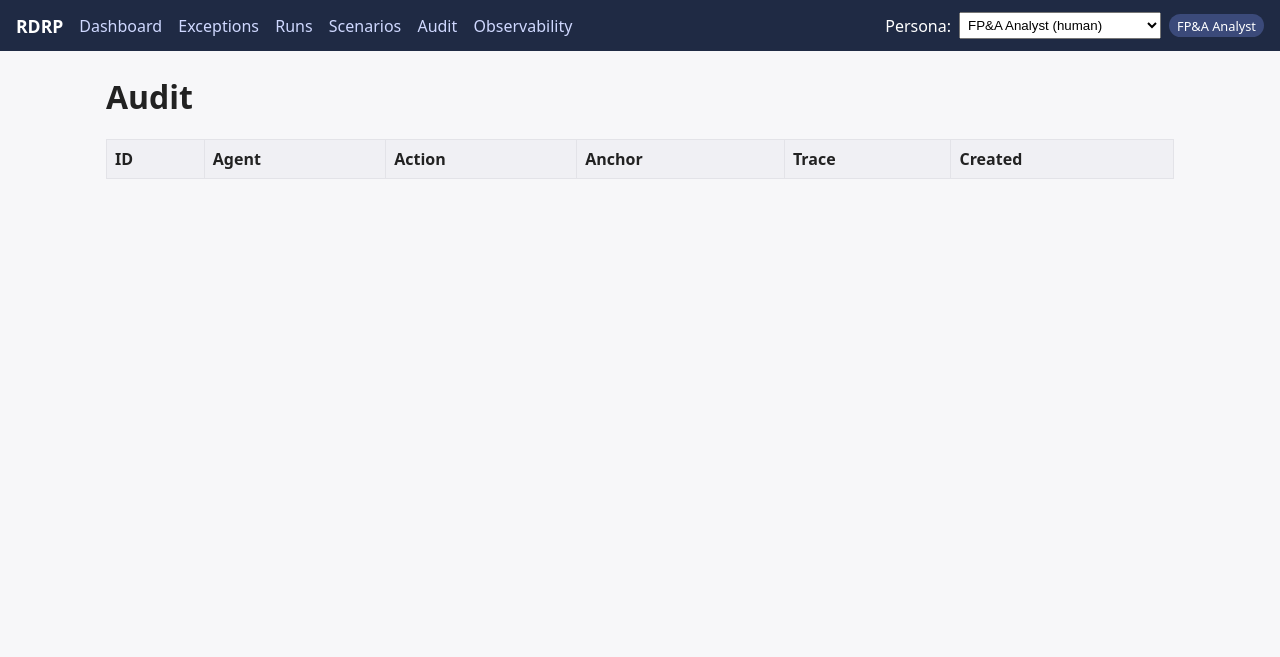
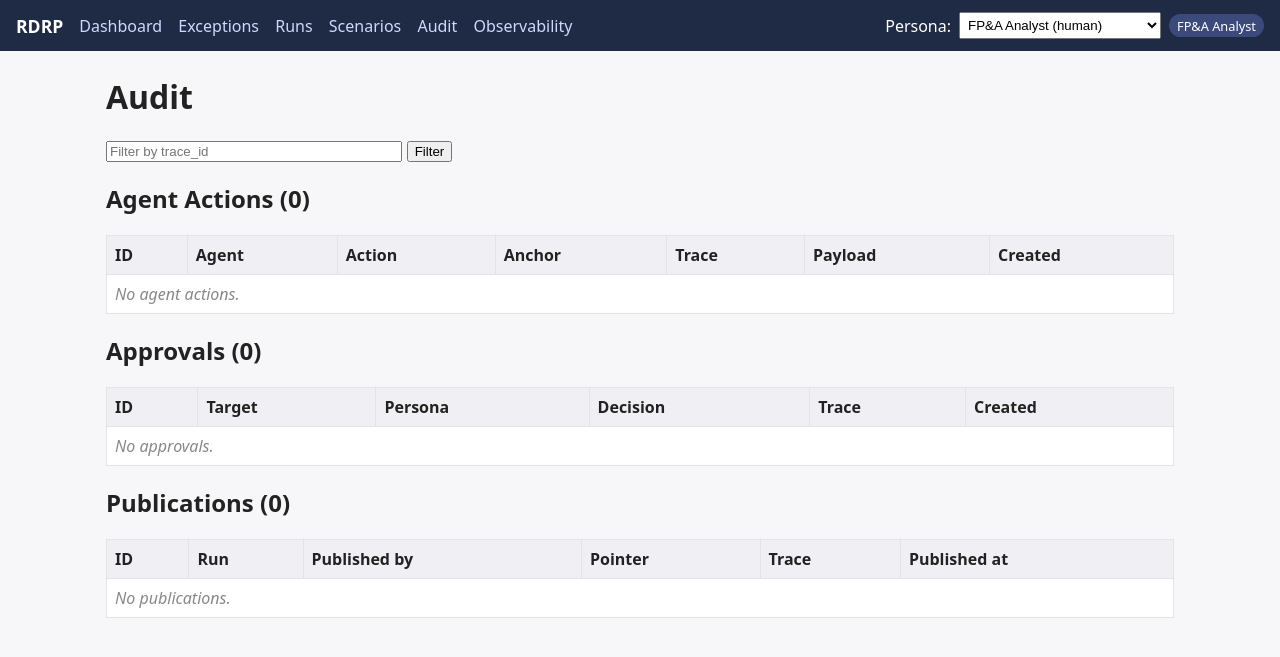
Before and after one commit to rlp-jym/zoomcamp-ai-dev-cohort-2026, a FastAPI app: page /audit in a window 1280 px wide. Shown: the top 657 px of the page. Run offline with FastAPI, Linux system fonts and the light colour scheme; data that the repository does not hold is empty; parts of the project's set-up code (start-up, migrations or seed data) failed here and were passed over; some libraries are stand-ins or nearby versions.

Commit message:
§20: render payload as JSON in audit table; §19: show variance chart with 4-decimal precision

```diff
--- a/project_1/backend/services/dashboard.py
+++ b/project_1/backend/services/dashboard.py
@@ -265,7 +265,7 @@ def get_dashboard_data(scenario: str = SCENARIO) -> dict:
         },
         "variance_category": {
             "labels": [r["item_category"] for r in variance_rows],
-            "values": [round(float(r["avg_var"] or 0), 2) for r in variance_rows],
+            "values": [round(float(r["avg_var"] or 0), 4) for r in variance_rows],
         },
         "segments": {
             "labels": [s["label"] for s in segments[:5]],
--- a/project_1/frontend/templates/audit.html
+++ b/project_1/frontend/templates/audit.html
@@ -2,20 +2,74 @@
 {% block title %}Audit{% endblock %}
 {% block content %}
 <h1>Audit</h1>
+
+<form method="get" action="/audit" class="audit-filter">
+  <input type="text" name="trace_id" value="{{ trace_id or '' }}"
+         placeholder="Filter by trace_id" style="width: 40ch">
+  <button type="submit">Filter</button>
+  {% if trace_id %}<a href="/audit">Clear</a>{% endif %}
+</form>
+
+<h2>Agent Actions ({{ actions|length }})</h2>
 <table class="table">
   <thead>
-    <tr><th>ID</th><th>Agent</th><th>Action</th><th>Anchor</th><th>Trace</th><th>Created</th></tr>
+    <tr><th>ID</th><th>Agent</th><th>Action</th><th>Anchor</th><th>Trace</th><th>Payload</th><th>Created</th></tr>
   </thead>
   <tbody>
-    {% for r in rows %}
+    {% for r in actions %}
     <tr>
-      <td>{{ r.id }}</td>
-      <td>{{ r.agent }}</td>
+      <td>{{ r.action_id }}</td>
+      <td>{{ r.agent_id }}</td>
       <td>{{ r.action }}</td>
-      <td>{{ r.anchor }}</td>
+      <td>{{ r.anchor_type }}:{{ r.anchor_id }}</td>
+      <td><a href="/observability?trace_id={{ r.trace_id }}">{{ r.trace_id }}</a></td>
+      <td title="{{ r.payload }}">{{ r.payload | tojson | truncate(60) }}</td>
+      <td>{{ r.created_at }}</td>
+    </tr>
+    {% else %}
+    <tr><td colspan="7" class="empty">No agent actions{% if trace_id %} for trace {{ trace_id }}{% endif %}.</td></tr>
+    {% endfor %}
+  </tbody>
+</table>
+
+<h2>Approvals ({{ approvals|length }})</h2>
+<table class="table">
+  <thead>
+    <tr><th>ID</th><th>Target</th><th>Persona</th><th>Decision</th><th>Trace</th><th>Created</th></tr>
+  </thead>
+  <tbody>
+    {% for r in approvals %}
+    <tr>
+      <td>{{ r.approval_id }}</td>
+      <td>{{ r.target_type }}:{{ r.target_id }}</td>
+      <td>{{ r.persona_id }}</td>
+      <td>{{ r.decision }}</td>
       <td>{{ r.trace_id }}</td>
       <td>{{ r.created_at }}</td>
     </tr>
+    {% else %}
+    <tr><td colspan="6" class="empty">No approvals.</td></tr>
+    {% endfor %}
+  </tbody>
+</table>
+
+<h2>Publications ({{ publications|length }})</h2>
+<table class="table">
+  <thead>
+    <tr><th>ID</th><th>Run</th><th>Published by</th><th>Pointer</th><th>Trace</th><th>Published at</th></tr>
+  </thead>
+  <tbody>
+    {% for r in publications %}
+    <tr>
+      <td>{{ r.publication_id }}</td>
+      <td><a href="/runs/{{ r.run_id }}">run {{ r.run_id }}</a></td>
+      <td>{{ r.published_by }}</td>
+      <td><code>{{ r.pointer }}</code></td>
+      <td>{{ r.trace_id }}</td>
+      <td>{{ r.published_at }}</td>
+    </tr>
+    {% else %}
+    <tr><td colspan="6" class="empty">No publications.</td></tr>
     {% endfor %}
   </tbody>
 </table>
```
